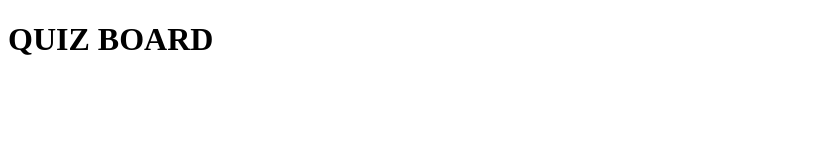
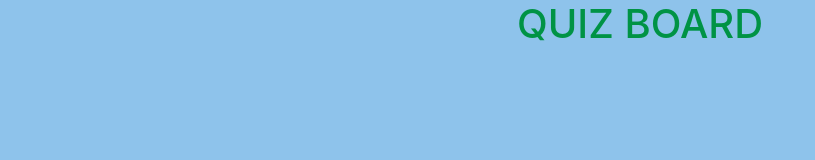
Before and after one commit to nyagajr/quizboard, a plain HTML site: page index.html in a window 1280 px wide. Shown: the whole page, without its empty margins (0-815 px from the left). Drawn offline with nearby package versions, Linux system fonts and the light colour scheme.

Commit message:
adding background color and text color in css file

```diff
--- a/css/styles.css
+++ b/css/styles.css
@@ -0,0 +1,7 @@
+h1{
+  text-align: center;
+  color: #009345;
+}
+body{
+  background-color: #8ec3eb;
+}
--- a/index.html
+++ b/index.html
@@ -2,6 +2,11 @@
 <html lang="en" dir="ltr">
   <head>
     <meta charset="utf-8">
+    <link href="bootstrap-3.3.7-dist/css/bootstrap.css" rel="stylesheet" type="text/css">
+    <link href="css/styles.css" rel="stylesheet" >
+    <script src="https://code.jquery.com/jquery-3.3.1.min.js" integrity="sha256-FgpCb/KJQlLNfOu91ta32o/NMZxltwRo8QtmkMRdAu8="   crossorigin="anonymous"></script>
+    <script src="js/jquery-3.3.1.js"></script>
+    <script src="js/script.js"></script>
     <title>quizboard</title>
   </head>
   <body>
```
